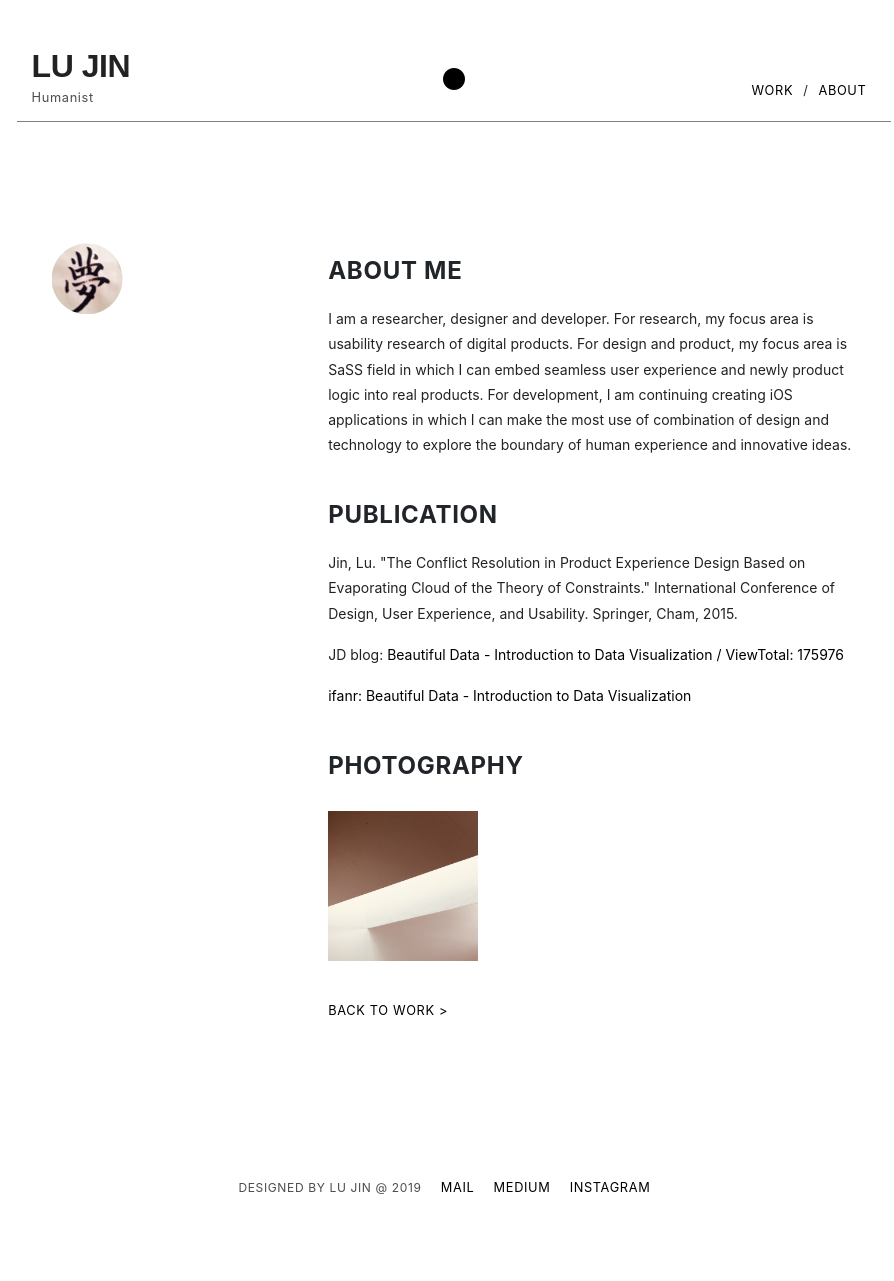
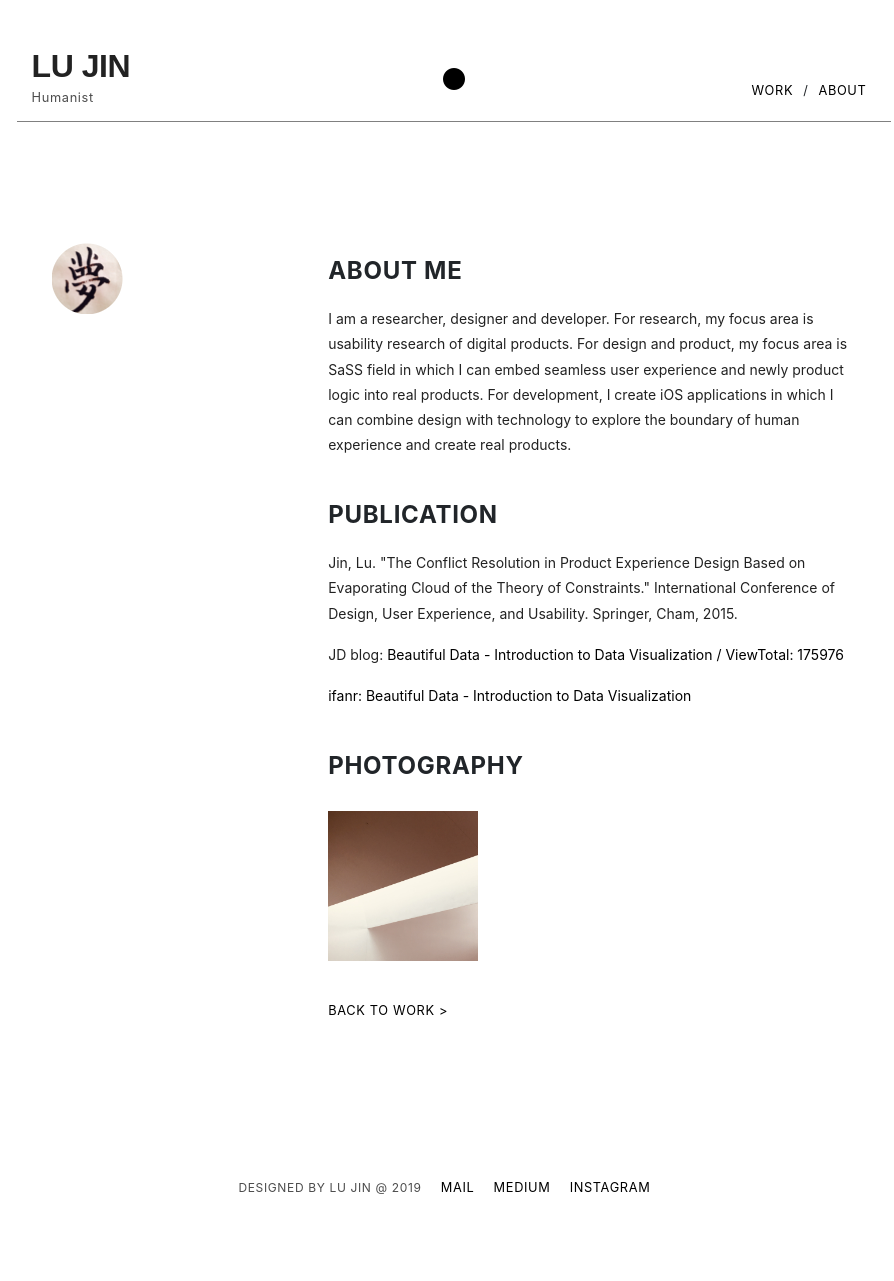
Before and after one commit to beforux/ShakeYourLove, a Jekyll site: the page about.html, which Jekyll copies as it is, in a window 1280 px wide. Shown: the whole page, without its empty margins (186-1080 px from the left). Built offline with Jekyll 4.4.1, drawn with Linux system fonts in a browser that asks for light colours; nearby versions of some CDN libraries.

Commit message:
Update about.html

```diff
--- a/about.html
+++ b/about.html
@@ -53,7 +53,7 @@
           </div>
           <div class="col-sm-8">
             <h3>About Me</h3>
-            <p>I am a researcher, designer and developer. For research, my focus area is usability research of digital products. For design and product, my focus area is SaSS field in which I can embed seamless user experience and newly product logic into real products. For development, I am continuing creating iOS applications in which I can make the most use of combination of design and technology to explore the boundary of human experience and innovative ideas.</p>
+            <p>I am a researcher, designer and developer. For research, my focus area is usability research of digital products. For design and product, my focus area is SaSS field in which I can embed seamless user experience and newly product logic into real products. For development, I create iOS applications in which I can combine design with technology to explore the boundary of human experience and create real products.</p>
             <h3>Publication</h3>
               <p>Jin, Lu. "The Conflict Resolution in Product Experience Design Based on Evaporating Cloud of the Theory of Constraints." International Conference of Design, User Experience, and Usability. Springer, Cham, 2015.</p>
               <p>JD blog: <a href="http://jdc.jd.com/archives/1333">Beautiful Data - Introduction to Data Visualization<a> / ViewTotal: 175976</p>
```
